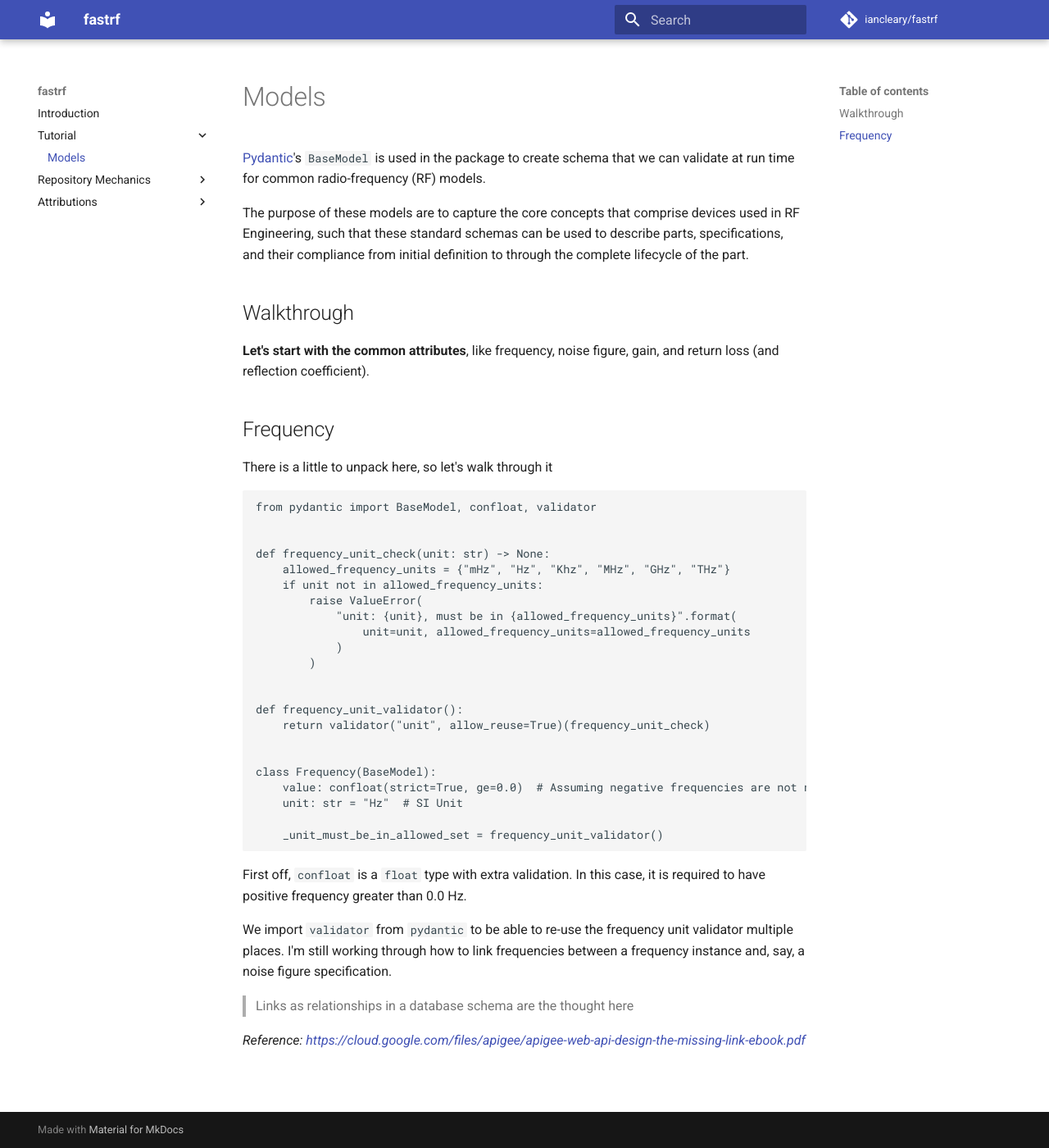
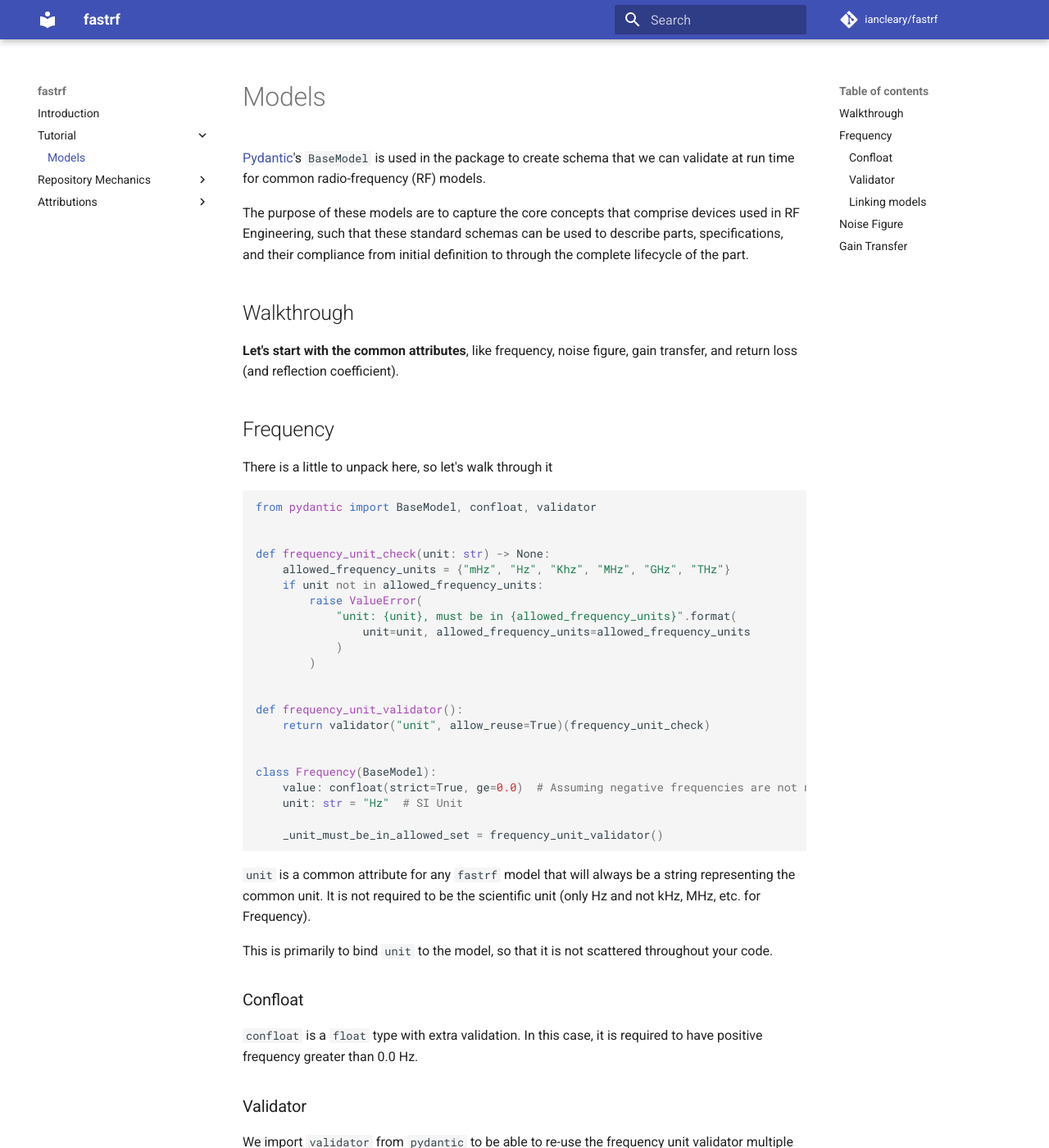
Before and after one commit to iancleary/fastrf, an MkDocs documentation site: the page built from docs/tutorial/models.md, in a window 1280 px wide and 1400 px high. Shown: the whole window at 82% size. Built offline with MkDocs 1.6.1 and Material for MkDocs 9.7.7, drawn with Linux system fonts in a browser that asks for light colours; comment, search, counter and statistics services are not loaded; some of the changed text lies outside the part shown.

Commit message:
More work on models page

````diff
--- a/docs/tutorial/models.md
+++ b/docs/tutorial/models.md
@@ -6,7 +6,7 @@
 
 ## Walkthrough
 
-**Let's start with the common attributes**, like frequency, noise figure, gain, and return loss (and reflection coefficient).
+**Let's start with the common attributes**, like frequency, noise figure, gain transfer, and return loss (and reflection coefficient).
 
 ## Frequency
 
@@ -37,10 +37,105 @@
     _unit_must_be_in_allowed_set = frequency_unit_validator()
 ```
 
-First off, `confloat` is a `float` type with extra validation.  In this case, it is required to have positive frequency greater than 0.0 Hz.
+`unit` is a common attribute for any `fastrf` model that will always be a string representing the common unit.  It is not required to be the scientific unit (only Hz and not kHz, MHz, etc. for Frequency).
 
-We import `validator` from `pydantic` to be able to re-use the frequency unit validator multiple places. I'm still working through how to link frequencies between a frequency instance and, say, a noise figure specification.
+This is primarily to bind `unit` to the model, so that it is not scattered throughout your code.
+
+### Confloat
+
+`confloat` is a `float` type with extra validation.  In this case, it is required to have positive frequency greater than 0.0 Hz.
+
+### Validator
+
+We import `validator` from `pydantic` to be able to re-use the frequency unit validator multiple places.
+
+### Linking models
+
+I'm still working through how to link frequencies between a frequency instance and, say, a noise figure specification.
 
 > Links as relationships in a database schema are the thought here
 
 *Reference: <https://cloud.google.com/files/apigee/apigee-web-api-design-the-missing-link-ebook.pdf>*
+
+## Noise Figure
+
+From `pydantic`, we've seen `BaseModel` and `confloat` in the Frequency model.
+
+Additionally, the `unit` attribute is used here as well.
+
+```python
+from pydantic import BaseModel, confloat
+
+from .common._unit_validators import dB_unit_check_validator
+from .signals.frequency import Frequency
+
+
+class NoiseFigure(BaseModel):
+    """[Noise Figure at a single frequency]
+
+    Arguments:
+        f {Frequency} -- Single Frequency
+        value {float} -- Noise Figure Value, in dB
+        unit {str}    -- decibels, dB
+    """
+
+    f: Frequency
+    value: confloat(strict=True, ge=1.0)
+    unit: str = "dB"
+
+    _unit_must_be_dB = dB_unit_check_validator()
+```
+
+Noise figure must be positive and greater than 1.0 dB.
+
+The unit validator here enforces that the unit is "dB" and will be used in other models as well.
+
+> Note that this is a model for a specification or measured value.  We are making an assumption that near perfect noise figure and measurement error doesn't result in an erroneous value < 1.0 dB.
+
+## Gain Transfer
+
+At a given input power, gain transfer is the measure of how much forward gain a two port device has.
+
+First we define a model for Power:
+
+```Python hl_lines="3 4 5"
+from pydantic import BaseModel
+
+class Power(BaseModel):
+    value: float
+    unit: str = "dBm"
+
+```
+
+Next, we set up a model for an input and output power
+
+```Python hl_lines="9 10 11  13 23 24"
+from typing import Optional
+
+from pydantic import BaseModel
+
+from .common._unit_validators import dB_unit_check_validator
+from .signals.frequency import Frequency
+
+
+class Power(BaseModel):
+    value: float
+    unit: str = "dBm"
+
+class GainTransfer(BaseModel):
+    """[Input Power vs. Output Power at a single frequency]
+
+    Arguments:
+        f {Frequency} -- Single Frequency
+        value {float} -- Noise Figure Value, in dB
+        unit {str}    -- decibels, dB
+    """
+
+    f: Frequency
+    input_power: Power
+    output_power: Power
+    gain: Optional[float]
+    unit: str = "dB"
+
+    _unit_must_be_dB = dB_unit_check_validator()
+```
--- a/mkdocs.yml
+++ b/mkdocs.yml
@@ -18,3 +18,11 @@
       - Documentation Tooling: 'repo_mechanics//documentation.md'
     - Attributions:
       - Authors: 'attributions/authors.md'
+
+markdown_extensions:
+- toc:
+    permalink: true
+- markdown.extensions.codehilite:
+    guess_lang: false
+- markdown_include.include:
+    base_path: docs
````
